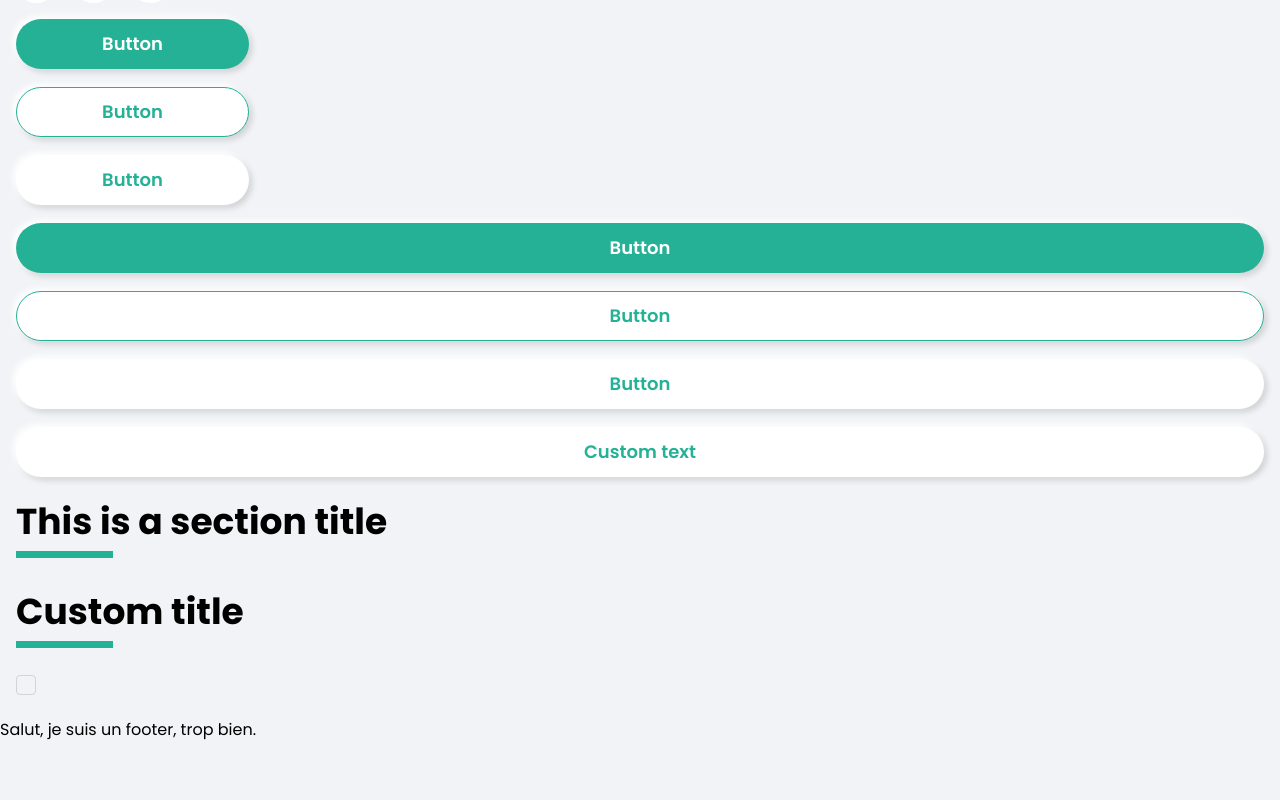
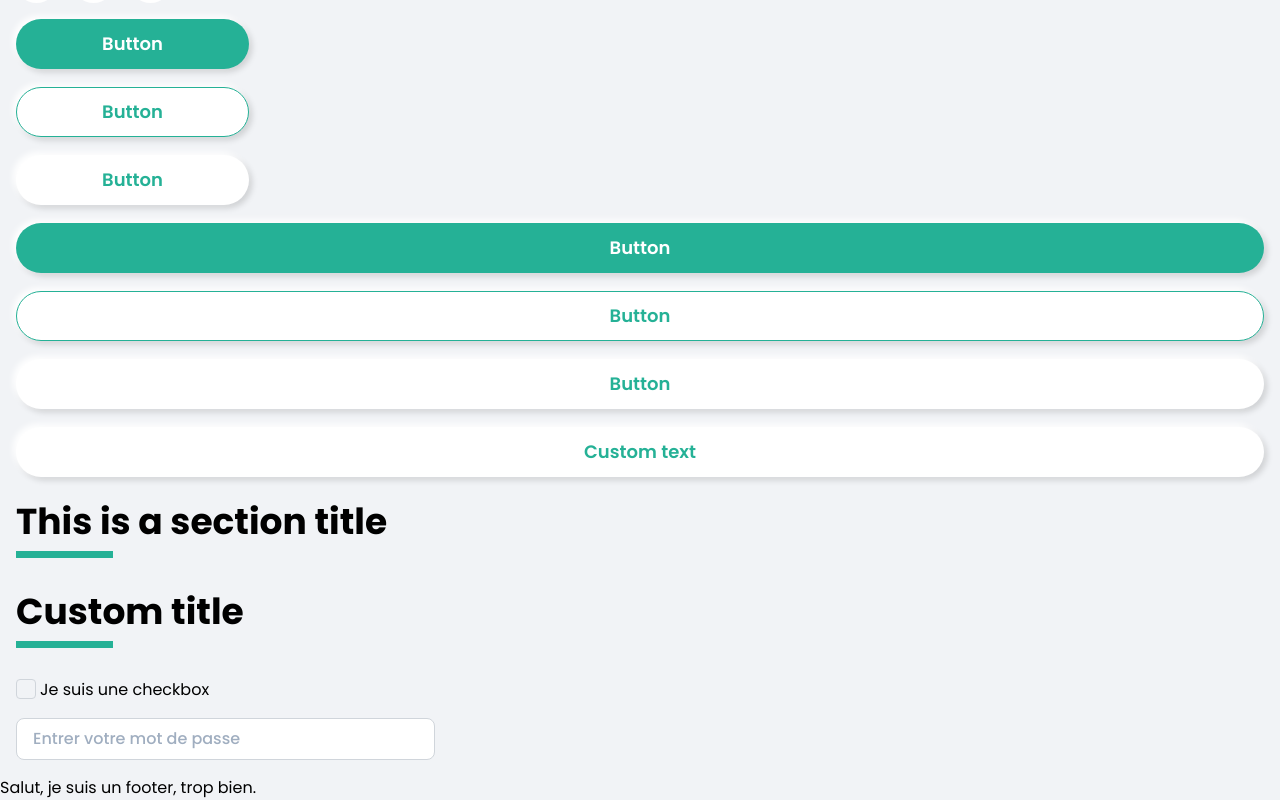
Before and after one commit to TCM-dev/fairway-corner, a Nuxt app: page /components in a window 1280 px wide. Shown: the part 874-1674 px from the top of the page. Before the commit the page ends 1616 px from the top, so only its background shows below. Built offline with nearby package versions, Linux system fonts and the light colour scheme.

Commit message:
input text

```diff
--- a/components/AppCheckbox.vue
+++ b/components/AppCheckbox.vue
@@ -3,11 +3,11 @@
     <div class="relative inline-block">
       <input type="checkbox" class="h-5 w-5 opacity-0" :name="name" v-model="checked" />
       <div
-        class="absolute top-0 pointer-events-none checkbox-custom block h-5 w-5 bg-lightWhite border-solid border cursor-pointer rounded border-lightGrey"
+        class="checkbox-custom absolute pointer-events-none checkbox-custom block h-5 w-5 bg-lightWhite border-solid border cursor-pointer rounded border-lightGrey"
         :class="checked ? 'checked bg-primaryGreen border-none' : ''"
       ></div>
     </div>
-    <label class="ml-2 mb-1" :for="name">
+    <label class="ml-1" :for="name">
       <slot>{{label}}</slot>
     </label>
   </div>
@@ -43,4 +43,8 @@ export default {
   background-repeat: no-repeat;
   background-position: center;
 }
+
+.checkbox-custom {
+  top: 0.25rem;
+}
 </style>
--- /dev/null
+++ b/components/AppInputText.vue
@@ -0,0 +1,26 @@
+<template>
+  <div>
+    <input
+      :id="placeholder"
+      :ref="placeholder"
+      class="py-2 px-4 border border-lightGrey rounded-lg font-medium"
+      type="text"
+      :placeholder="placeholder"
+    />
+  </div>
+</template>
+
+<script>
+export default {
+  props: {
+    placeholder: {
+      type: String,
+      default: "",
+    },
+  },
+  mounted() {
+    const input = this.$refs["Entrer votre mot de passe"];
+    input.setAttribute("size", input.getAttribute("placeholder").length);
+  },
+};
+</script>
--- a/pages/components.vue
+++ b/pages/components.vue
@@ -20,7 +20,8 @@
     <app-button full-width text>Custom text</app-button>
     <app-section-title />
     <app-section-title>Custom title</app-section-title>
-    <app-checkbox checkbox1></app-checkbox>
+    <app-checkbox checkbox1>Je suis une checkbox</app-checkbox>
+    <app-input-text placeholder="Entrer votre mot de passe" />
   </div>
 </template>
 
```
